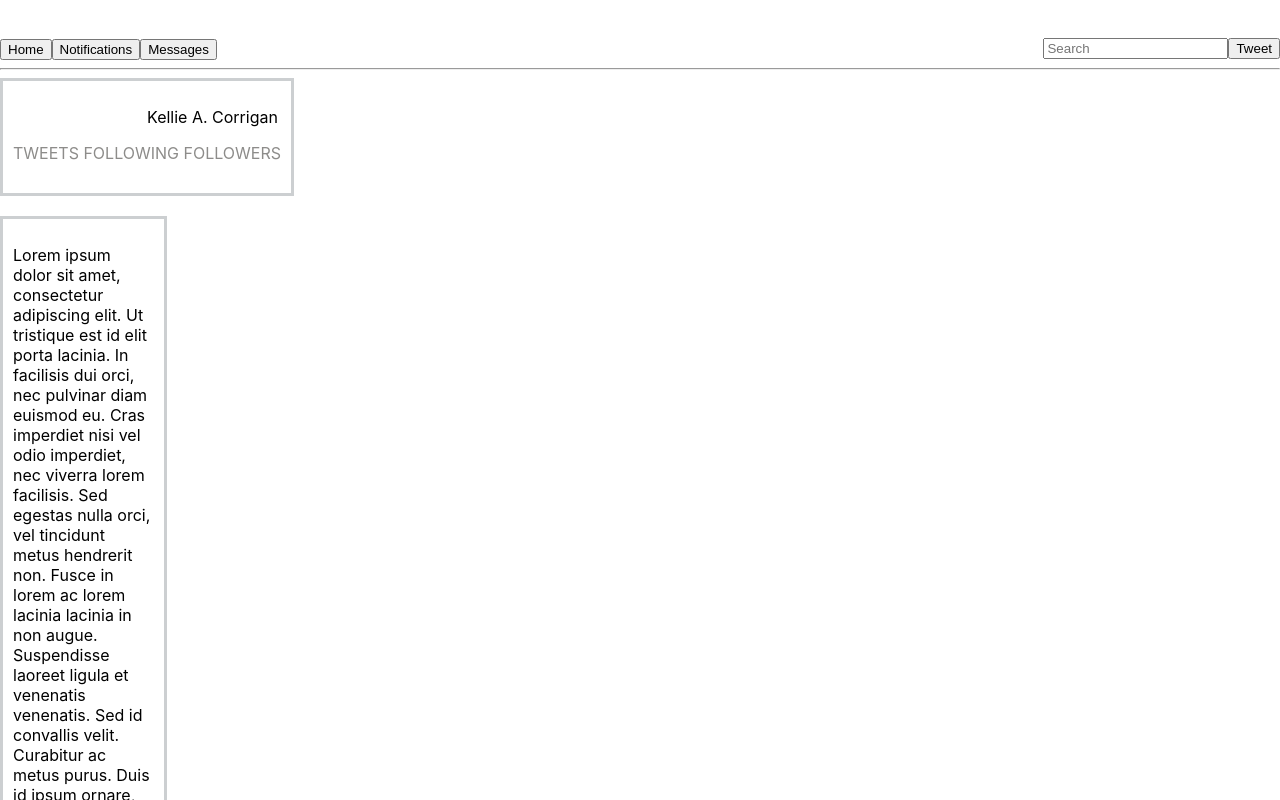
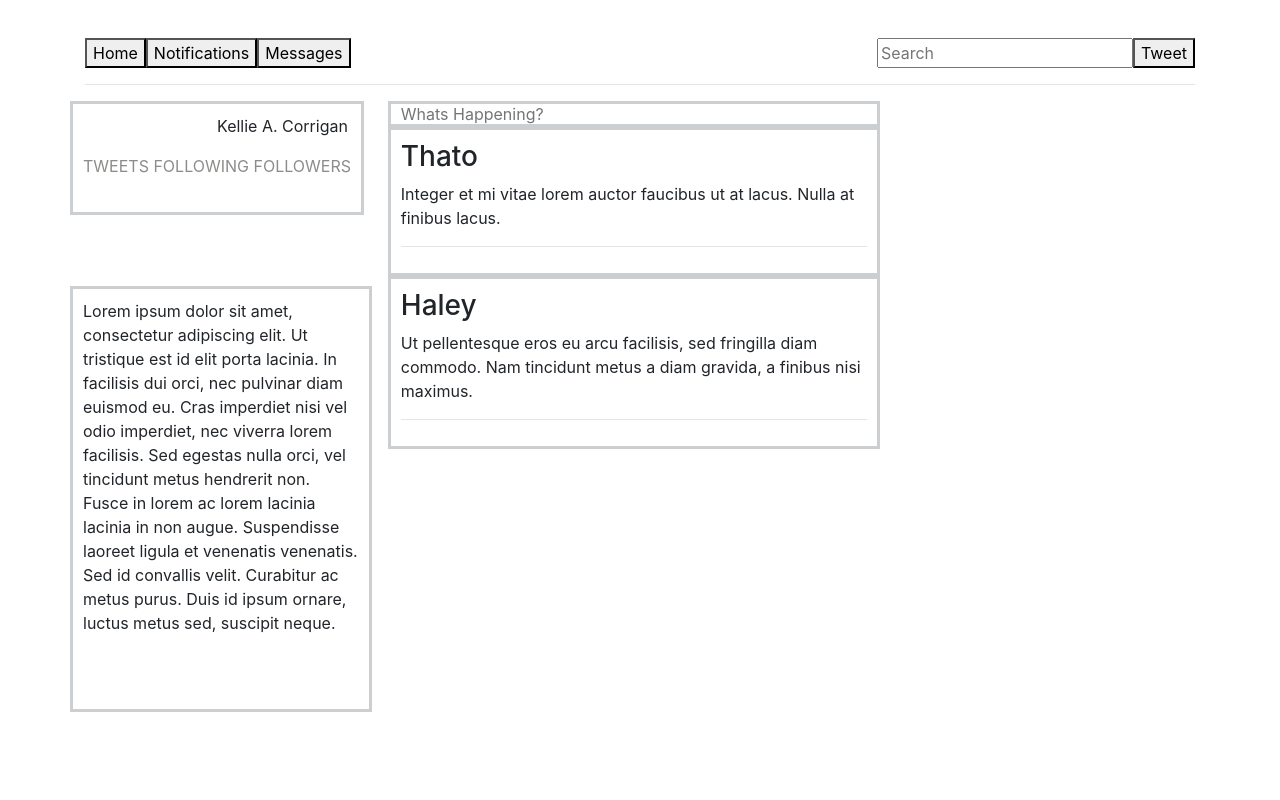
Before and after one commit to calliestump/Week16WeekndHwk, a React (Create React App) app: page / in a window 1280 px wide. Shown: the top 800 px of the page. Built offline with nearby package versions, Linux system fonts and the light colour scheme.

Commit message:
adds some global :(  styling to position components
Co-authored-by: Joseph Giunta <jgnohack@gmail.com>

```diff
--- a/package.json
+++ b/package.json
@@ -6,7 +6,9 @@
     "@testing-library/jest-dom": "^5.11.9",
     "@testing-library/react": "^11.2.5",
     "@testing-library/user-event": "^12.6.3",
+    "bootstrap": "^4.6.0",
     "react": "^17.0.1",
+    "react-bootstrap": "^1.4.3",
     "react-dom": "^17.0.1",
     "react-scripts": "3.2.0",
     "web-vitals": "^1.1.0"
--- a/src/components/App.js
+++ b/src/components/App.js
@@ -2,18 +2,24 @@ import React from "react";
 import Header from "./Header";
 import Profile from "./Profile";
 import Description from "./Description";
-import ChatLog from "./ChatLog";
+import Timeline from "./Timeline";
 import FriendSuggestions from "./FriendSuggestions";
+import 'bootstrap/dist/css/bootstrap.min.css';
 
 
 function App(){
   return (
     <React.Fragment>
-      <Header />
-      <Profile/>
-      <Description/>
-      <ChatLog/>
-      {/* <FriendSuggestions/> */}
+      <div class="container">
+        <Header />
+        <div class="row">
+          <Profile/>
+          <Timeline/>
+          <Description />
+          {/* <FriendSuggestions/> */}
+        </div>
+
+      </div>
     </React.Fragment>
   );
 }
--- a/src/components/ChatLog.js
+++ /dev/null
@@ -1,13 +0,0 @@
-import React from "react";
-import Chatters from "./Chatters";
-
-function ChatLog(){
-  return (
-    // <React.Fragment>
-    //   <h1>ChatLog</h1>
-    // </React.Fragment>
-    <Chatters />
-  );
-}
-
-export default ChatLog;
--- a/src/components/Chatters.js
+++ /dev/null
@@ -1,11 +0,0 @@
-import React from "react";
-
-function Chatters(){
-  return (
-    <React.Fragment>
-      <h1>Chatters</h1>
-    </React.Fragment>
-  );
-}
-
-export default Chatters;
--- a/src/components/Profile.js
+++ b/src/components/Profile.js
@@ -1,13 +1,13 @@
 import React from "react";
 
 function Profile(){
-  const name = "Kellie A. Corrigan";
+  const userName = "Kellie A. Corrigan";
   return (
     <React.Fragment>
       <div class="profileComponent">
 
         {/* Place Profile Image Here */}
-        <p class="name">{name}</p>
+        <p class="name">{userName}</p>
         <a class="profileHyperLink" href="tweets">TWEETS {" "}</a>
         <a class="profileHyperLink" href="following">FOLLOWING {" "}</a>
         <a class="profileHyperLink" href="followers">FOLLOWERS {" "}</a>
--- /dev/null
+++ b/src/components/Timeline.js
@@ -0,0 +1,37 @@
+import React from "react";
+import TimelinePosts from "./TimelinePosts";
+
+const masterPostList = [
+  {
+    postersName: "Thato",
+    post: "Integer et mi vitae lorem auctor faucibus ut at lacus. Nulla at finibus lacus."
+  },
+  {
+    postersName: "Haley",
+    post: "Ut pellentesque eros eu arcu facilisis, sed fringilla diam commodo. Nam tincidunt metus a diam gravida, a finibus nisi maximus."
+  }
+];
+
+function Timeline(){
+  return (
+    <React.Fragment>
+      {/* <div class="whatsHappening"> */}
+      {/* </div> */}
+      <div class="timelinePosts">
+        <input class="whatsHappening" placeholder="Whats Happening?"></input>
+        {masterPostList.map((timelinePost, index) =>
+          <TimelinePosts
+            postersName = {timelinePost.postersName}
+            post = {timelinePost.post}
+            key = {index}
+          />
+        )}
+      </div>
+    </React.Fragment>
+    // <React.Fragment>
+    //   <h1>Timeline</h1>
+    // </React.Fragment>
+  );
+}
+
+export default Timeline;
--- /dev/null
+++ b/src/components/TimelinePosts.js
@@ -0,0 +1,24 @@
+import React from "react";
+import PropTypes from "prop-types";
+
+function TimelinePosts(props){
+  // const postersName = "Thato";
+  // const post = "Integer et mi vitae lorem auctor faucibus ut at lacus. Nulla at finibus lacus.";
+
+  return (
+    <React.Fragment>
+      <div class="timelinePostsComponent">
+        <h3>{props.postersName}</h3>
+        <p>{props.post}</p>
+        <hr />
+      </div>
+    </React.Fragment>
+  );
+}
+
+TimelinePosts.propTypes = {
+  postersName: PropTypes.string.isRequired,
+  post: PropTypes.string.isRequired
+};
+
+export default TimelinePosts;
--- a/src/index.css
+++ b/src/index.css
@@ -48,12 +48,43 @@ a:hover{
 }
 
 .descriptionComponent {
-  width: 11%;
+  width: 26.5%;
+  border-style: solid;
+  border-width: 3px;
+  border-color: rgb(204, 207, 209);
+  padding: 10px;
+  display: inline-block;
+  margin-top: -16%;
+}
+
+.timelinePostsComponent {
+  margin-left: 30%;
+  width: 50%;
+  border-style: solid;
+  border-width: 3px;
+  border-color: rgb(204, 207, 209);
+  padding: 10px;
+  overflow:hidden;
+}
+
+.timelinePosts {
+  margin-top: -10%;
+  padding-left: 2%;
+
+}
+
+.whatsHappening {
+  /* margin-left: 13.5%; */
+  margin-left: 30%;
+  height: 5%;
+  width: 50%;
+  /* margin-left: .75%; */
   border-style: solid;
   border-width: 3px;
   border-color: rgb(204, 207, 209);
   padding: 10px;
 }
+
 /* .app {s
   padding-left: 2%;
 } */
--- a/src/index.js
+++ b/src/index.js
@@ -3,7 +3,7 @@ import ReactDOM from 'react-dom';
 import './index.css';
 import App from './components/App';
 import reportWebVitals from './reportWebVitals';
-import ChatLog from './components/ChatLog';
+// import Timeline from './components/Timeline';
 
 ReactDOM.render(
   <React.StrictMode>
```
Also changed, not shown: 1 other file (tests, documents, lock files or other folders).
